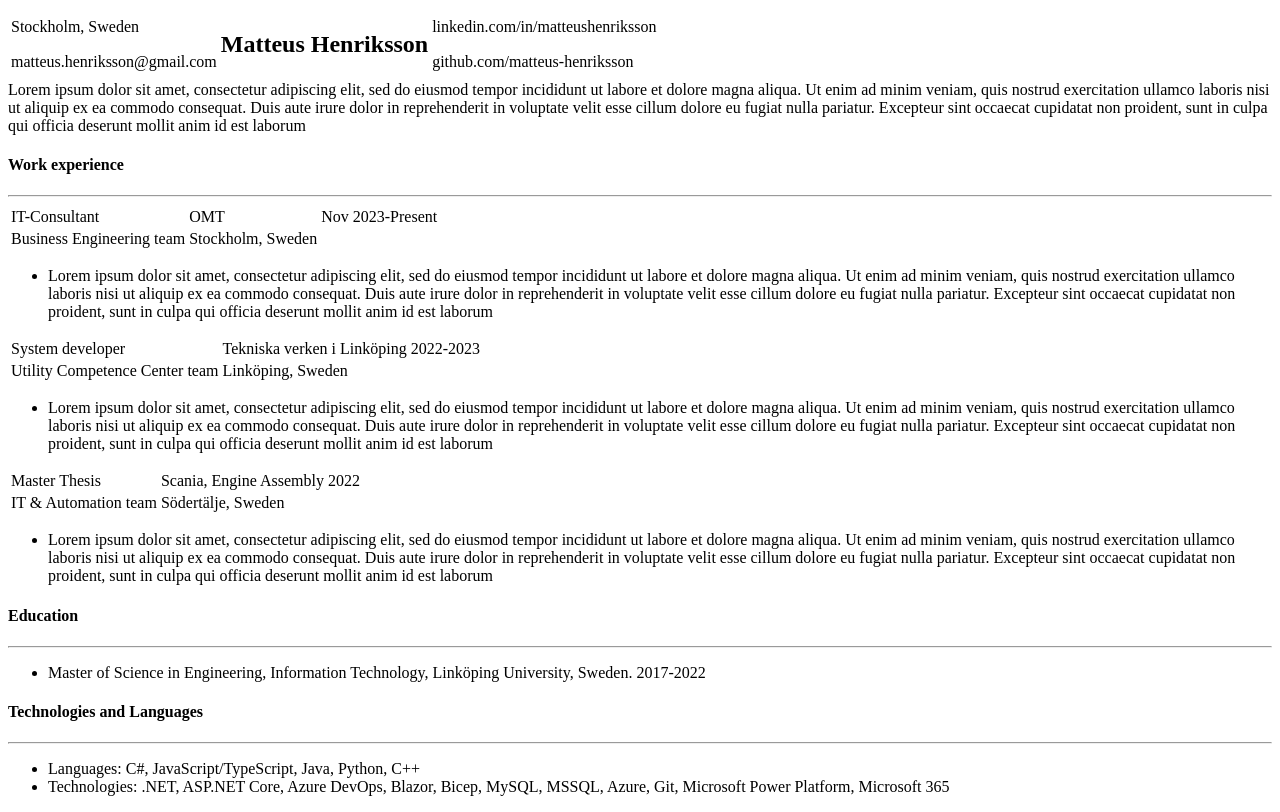
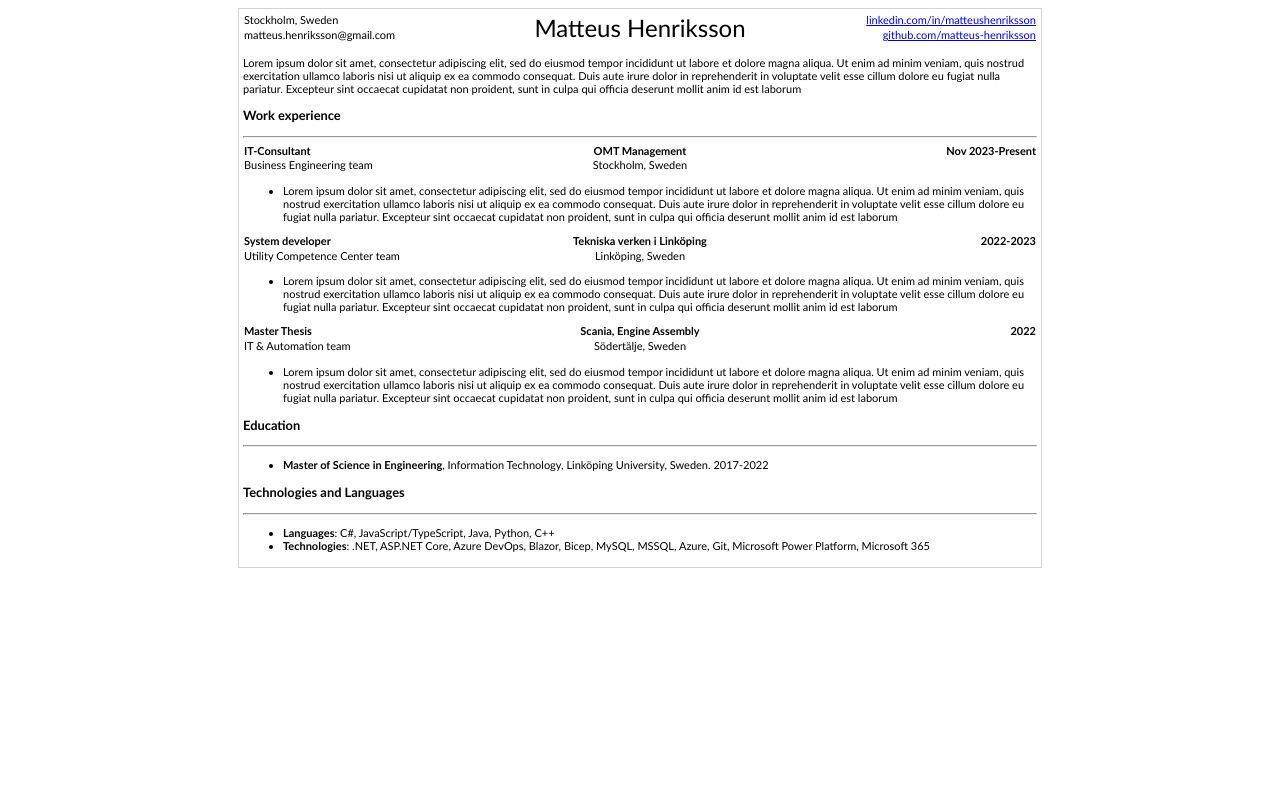
Before and after one commit to matteus-henriksson/resume, a plain HTML site: page index.html in a window 1280 px wide. Drawn offline with Linux system fonts and the light colour scheme.

Commit message:
step 3: add CSS

```diff
--- a/index.html
+++ b/index.html
@@ -2,52 +2,41 @@
 <html lang="en">
   <head>
     <meta charset="UTF-8" />
-    <title>Matteus - resume</title>
+    <title>Matteus H.</title>
     <meta name="viewport" content="width=device-width,initial-scale=1" />
     <meta name="description" content="" />
+    <link rel="stylesheet" type="text/css" href="style.css" />
     <link rel="icon" href="favicon.png" />
   </head>
+  <div class="resume-container">
     <body>
       <div>
         <table>
           <tr>
-          <td>Stockholm, Sweden</td>
-          <td rowspan="2"><h2>Matteus Henriksson</h2></td>
-          <td>linkedin.com/in/matteushenriksson</td>
+            <td class="text-align-start">Stockholm, Sweden</td>
+            <td rowspan="2" class="text-align-center">
+              <span class="header-font-size">Matteus Henriksson</span>
+            </td>
+            <td class="text-align-end">
+              <a href="https://linkedin.com/in/matteushenriksson"
+                >linkedin.com/in/matteushenriksson</a
+              >
+            </td>
           </tr>
           <tr>
-          <td>matteus.henriksson@gmail.com</td>
-          <td>github.com/matteus-henriksson</td>
+            <td class="text-align-start">matteus.henriksson@gmail.com</td>
+            <td class="text-align-end">
+              <a href="https://github.com/matteus-henriksson"
+                >github.com/matteus-henriksson</a
+              >
+            </td>
           </tr>
         </table>
       </div>
+
+      <br />
+
       <span>
-      Lorem ipsum dolor sit amet, consectetur adipiscing elit, sed do eiusmod
-      tempor incididunt ut labore et dolore magna aliqua. Ut enim ad minim
-      veniam, quis nostrud exercitation ullamco laboris nisi ut aliquip ex ea
-      commodo consequat. Duis aute irure dolor in reprehenderit in voluptate
-      velit esse cillum dolore eu fugiat nulla pariatur. Excepteur sint occaecat
-      cupidatat non proident, sunt in culpa qui officia deserunt mollit anim id
-      est laborum
-    </span>
-
-    <h4>Work experience</h4>
-    <hr />
-
-    <table>
-      <tr>
-        <td>IT-Consultant</td>
-        <td>OMT</td>
-        <td>Nov 2023-Present</td>
-      </tr>
-      <tr>
-        <td>Business Engineering team</td>
-        <td>Stockholm, Sweden</td>
-        <td></td>
-      </tr>
-    </table>
-    <ul>
-      <li>
         Lorem ipsum dolor sit amet, consectetur adipiscing elit, sed do eiusmod
         tempor incididunt ut labore et dolore magna aliqua. Ut enim ad minim
         veniam, quis nostrud exercitation ullamco laboris nisi ut aliquip ex ea
@@ -55,74 +44,101 @@
         velit esse cillum dolore eu fugiat nulla pariatur. Excepteur sint
         occaecat cupidatat non proident, sunt in culpa qui officia deserunt
         mollit anim id est laborum
-      </li>
-    </ul>
+      </span>
+
+      <h3 class="bold-text">Work experience</h3>
+      <hr />
 
       <table>
-      <tr>
-        <td>System developer</td>
-        <td>Tekniska verken i Linköping</td>
-        <td>2022-2023</td>
+        <tr class="bold-text">
+          <td class="text-align-start">IT-Consultant</td>
+          <td class="text-align-center">OMT Management</td>
+          <td class="text-align-end">Nov 2023-Present</td>
         </tr>
         <tr>
-        <td>Utility Competence Center team</td>
-        <td>Linköping, Sweden</td>
+          <td class="text-align-start">Business Engineering team</td>
+          <td class="text-align-center">Stockholm, Sweden</td>
           <td></td>
         </tr>
       </table>
       <ul>
         <li>
-        Lorem ipsum dolor sit amet, consectetur adipiscing elit, sed do eiusmod
-        tempor incididunt ut labore et dolore magna aliqua. Ut enim ad minim
-        veniam, quis nostrud exercitation ullamco laboris nisi ut aliquip ex ea
-        commodo consequat. Duis aute irure dolor in reprehenderit in voluptate
-        velit esse cillum dolore eu fugiat nulla pariatur. Excepteur sint
-        occaecat cupidatat non proident, sunt in culpa qui officia deserunt
-        mollit anim id est laborum
+          Lorem ipsum dolor sit amet, consectetur adipiscing elit, sed do
+          eiusmod tempor incididunt ut labore et dolore magna aliqua. Ut enim ad
+          minim veniam, quis nostrud exercitation ullamco laboris nisi ut
+          aliquip ex ea commodo consequat. Duis aute irure dolor in
+          reprehenderit in voluptate velit esse cillum dolore eu fugiat nulla
+          pariatur. Excepteur sint occaecat cupidatat non proident, sunt in
+          culpa qui officia deserunt mollit anim id est laborum
         </li>
       </ul>
 
       <table>
-      <tr>
-        <td>Master Thesis</td>
-        <td>Scania, Engine Assembly</td>
-        <td>2022</td>
+        <tr class="bold-text">
+          <td class="text-align-start">System developer</td>
+          <td class="text-align-center">Tekniska verken i Linköping</td>
+          <td class="text-align-end">2022-2023</td>
         </tr>
         <tr>
-        <td>IT & Automation team</td>
-        <td>Södertälje, Sweden</td>
+          <td class="text-align-start">Utility Competence Center team</td>
+          <td class="text-align-center">Linköping, Sweden</td>
           <td></td>
         </tr>
       </table>
       <ul>
         <li>
-        Lorem ipsum dolor sit amet, consectetur adipiscing elit, sed do eiusmod
-        tempor incididunt ut labore et dolore magna aliqua. Ut enim ad minim
-        veniam, quis nostrud exercitation ullamco laboris nisi ut aliquip ex ea
-        commodo consequat. Duis aute irure dolor in reprehenderit in voluptate
-        velit esse cillum dolore eu fugiat nulla pariatur. Excepteur sint
-        occaecat cupidatat non proident, sunt in culpa qui officia deserunt
-        mollit anim id est laborum
+          Lorem ipsum dolor sit amet, consectetur adipiscing elit, sed do
+          eiusmod tempor incididunt ut labore et dolore magna aliqua. Ut enim ad
+          minim veniam, quis nostrud exercitation ullamco laboris nisi ut
+          aliquip ex ea commodo consequat. Duis aute irure dolor in
+          reprehenderit in voluptate velit esse cillum dolore eu fugiat nulla
+          pariatur. Excepteur sint occaecat cupidatat non proident, sunt in
+          culpa qui officia deserunt mollit anim id est laborum
         </li>
       </ul>
 
-    <h4>Education</h4>
+      <table>
+        <tr class="bold-text">
+          <td class="text-align-start">Master Thesis</td>
+          <td class="text-align-center">Scania, Engine Assembly</td>
+          <td class="text-align-end">2022</td>
+        </tr>
+        <tr>
+          <td class="text-align-start">IT & Automation team</td>
+          <td class="text-align-center">Södertälje, Sweden</td>
+          <td></td>
+        </tr>
+      </table>
+      <ul>
+        <li>
+          Lorem ipsum dolor sit amet, consectetur adipiscing elit, sed do
+          eiusmod tempor incididunt ut labore et dolore magna aliqua. Ut enim ad
+          minim veniam, quis nostrud exercitation ullamco laboris nisi ut
+          aliquip ex ea commodo consequat. Duis aute irure dolor in
+          reprehenderit in voluptate velit esse cillum dolore eu fugiat nulla
+          pariatur. Excepteur sint occaecat cupidatat non proident, sunt in
+          culpa qui officia deserunt mollit anim id est laborum
+        </li>
+      </ul>
+
+      <h3>Education</h3>
       <hr />
       <ul>
         <li>
-        Master of Science in Engineering, Information Technology, Linköping
-        University, Sweden. 2017-2022
+          <b>Master of Science in Engineering</b>, Information Technology,
+          Linköping University, Sweden. 2017-2022
         </li>
       </ul>
 
-    <h4>Technologies and Languages</h4>
+      <h3>Technologies and Languages</h3>
       <hr />
       <ul>
-      <li>Languages: C#, JavaScript/TypeScript, Java, Python, C++</li>
+        <li><b>Languages</b>: C#, JavaScript/TypeScript, Java, Python, C++</li>
         <li>
-        Technologies: .NET, ASP.NET Core, Azure DevOps, Blazor, Bicep, MySQL,
-        MSSQL, Azure, Git, Microsoft Power Platform, Microsoft 365
+          <b>Technologies</b>: .NET, ASP.NET Core, Azure DevOps, Blazor, Bicep,
+          MySQL, MSSQL, Azure, Git, Microsoft Power Platform, Microsoft 365
         </li>
       </ul>
     </body>
+  </div>
 </html>
--- /dev/null
+++ b/style.css
@@ -0,0 +1,47 @@
+html {
+  font-family: "Calibri", sans-serif;
+  font-size: 11px;
+}
+
+table {
+  table-layout: fixed;
+  line-height: 1.15;
+  border-collapse: collapse;
+  width: 100%;
+}
+
+td {
+  word-wrap: break-word;
+}
+
+.resume-container {
+  margin: auto;
+  padding: 4px;
+  border: 1px solid lightgray;
+}
+
+.text-align-center {
+  text-align: center;
+}
+
+.text-align-start {
+  text-align: start;
+}
+
+.header-font-size {
+  font-size: 24px;
+}
+
+.text-align-end {
+  text-align: end;
+}
+
+.bold-text {
+  font-weight: bold;
+}
+
+@media (min-width: 794px) {
+  .resume-container {
+    max-width: 794px;
+  }
+}
```
Lines whose indentation alone changed are shown as unchanged.
